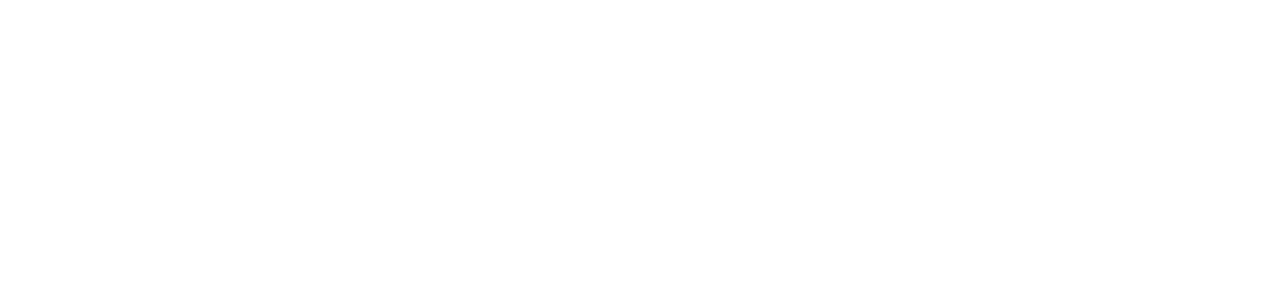
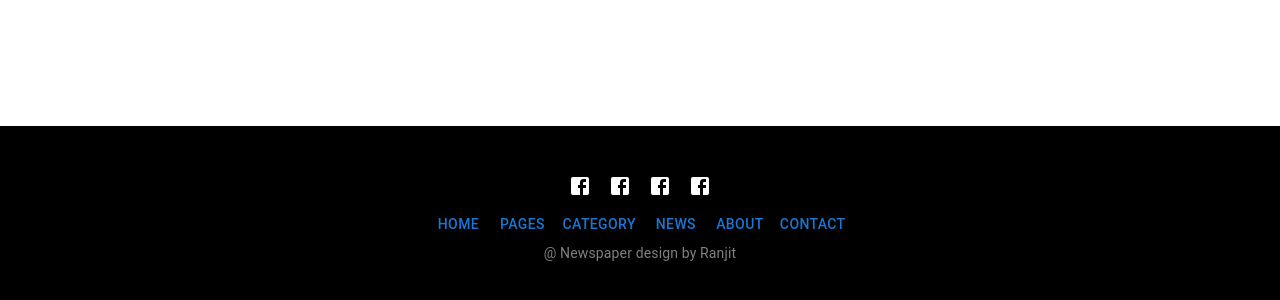
Before and after one commit to mollikacomputer/news, a Next.js app: page / in a window 1280 px wide. Shown: the part 738-1038 px from the top of the page. Before the commit the page ends 800 px from the top, so only its background shows below. Built offline with nearby package versions, Linux system fonts and the light colour scheme.

Commit message:
footer implement

```diff
--- a/src/app/layout.js
+++ b/src/app/layout.js
@@ -2,7 +2,7 @@
 import "./globals.css";
 import Navbar from "@/components/shared/Navbar";
 import Footer from "@/components/shared/Footer";
-
+import Container from '@mui/material/Container';
 const inter = Inter({ subsets: ["latin"] });
 
 export const metadata = {
@@ -15,7 +15,9 @@
     <html lang="en">
       <body className={inter.className}>
         <Navbar/>
-        {children}
+        <Container className="min-h-screen">
+          {children}
+        </Container>
         <Footer/>
         </body>
     </html>
--- a/src/components/shared/Footer.js
+++ b/src/components/shared/Footer.js
@@ -1,16 +1,46 @@
 import Container from '@mui/material/Container';
 import Box from '@mui/material/Box';
 import Button from '@mui/material/Button';
+import Typography from '@mui/material/Typography';
 import { IconButton } from '@mui/material';
-import Stack from '@mui/material/Stack';
 
 // icons
 import FacebookIcon from '@mui/icons-material/Facebook';
+import Link from 'next/link';
+
+const navItems = [
+    {
+    route:"Home",
+    pathname:'/',
+    },
+    {
+    route:"Pages",
+    pathname:'/pages',
+    },
+    {
+    route:"Category",
+    pathname:'/category',
+    },
+    {
+    route:"News",
+    pathname:'/news',
+    },
+    {
+    route:"About",
+    pathname:'/about',
+    },
+    {
+    route:"Contact",
+    pathname:'/contact',
+    },
+];
+
 const Footer = () => {
     return (
-        <Box className="bg-black px-2 py-10">
-            <Container className='text-center'>
-                <Box sx={{
+        <div className="w-full bg-black px-2 py-10">
+        <Container>
+            <Box>
+            <Box className=' text-center' sx={{
             "& svg":{color:"white"}}}
             >
             <IconButton>
@@ -27,8 +57,22 @@
             </IconButton>
         </Box>
 
+        </Box>
+        <Box className="w-full text-center">
+            {navItems.map((item) => (
+                <Link key={item} href={item.pathname} >
+                <Button className="text-white">
+                    {item.route}
+                </Button>
+                </Link>
+            ))}
+        </Box>
+
         </Container>
-        </Box>
+        <Typography color="gray" variant='body2' textAlign="center" >
+           @ Newspaper design by Ranjit
+        </Typography>
+        </div>
     );
 };
 
```
Lines whose indentation alone changed are shown as unchanged.
